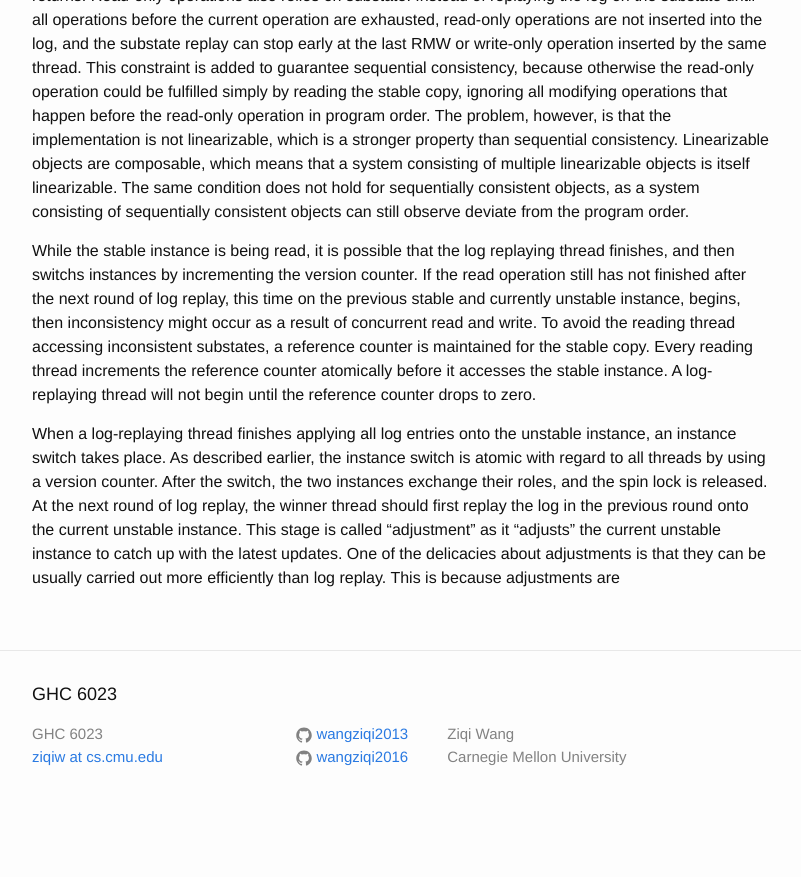
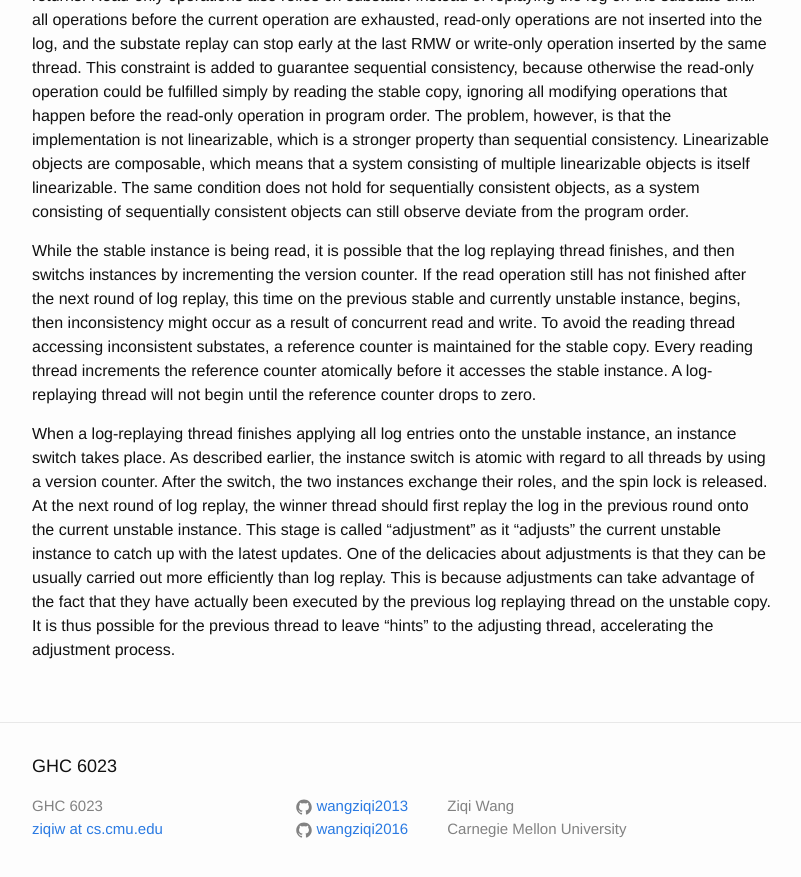
Before and after one commit to wangziqi2013/wangziqi2013.github.io, a Jekyll site: the page built from _posts/2018-08-29-pls.markdown, in a window 1280 px wide and 900 px high, scrolled down 1615 px. Shown: the top 877 px of the window, without its empty margins (238-1039 px from the left). Built offline with Jekyll 4.4.1, drawn with Linux system fonts in a browser that asks for light colours; before the commit the page ends 2443 px from its top, so only the background shows below that.

Commit message:
Finish adjustment

```diff
--- a/_posts/2018-08-29-pls.markdown
+++ b/_posts/2018-08-29-pls.markdown
@@ -75,4 +75,6 @@ As described earlier, the instance switch is atomic with regard to all threads b
 the two instances exchange their roles, and the spin lock is released. At the next round of log replay, the winner thread
 should first replay the log in the previous round onto the current unstable instance. This stage is called "adjustment" as
 it "adjusts" the current unstable instance to catch up with the latest updates. One of the delicacies about adjustments is
-that they can be usually carried out more efficiently than log replay. This is because adjustments are
+that they can be usually carried out more efficiently than log replay. This is because adjustments can take advantage of
+the fact that they have actually been executed by the previous log replaying thread on the unstable copy. It is thus
+possible for the previous thread to leave "hints" to the adjusting thread, accelerating the adjustment process.
```
